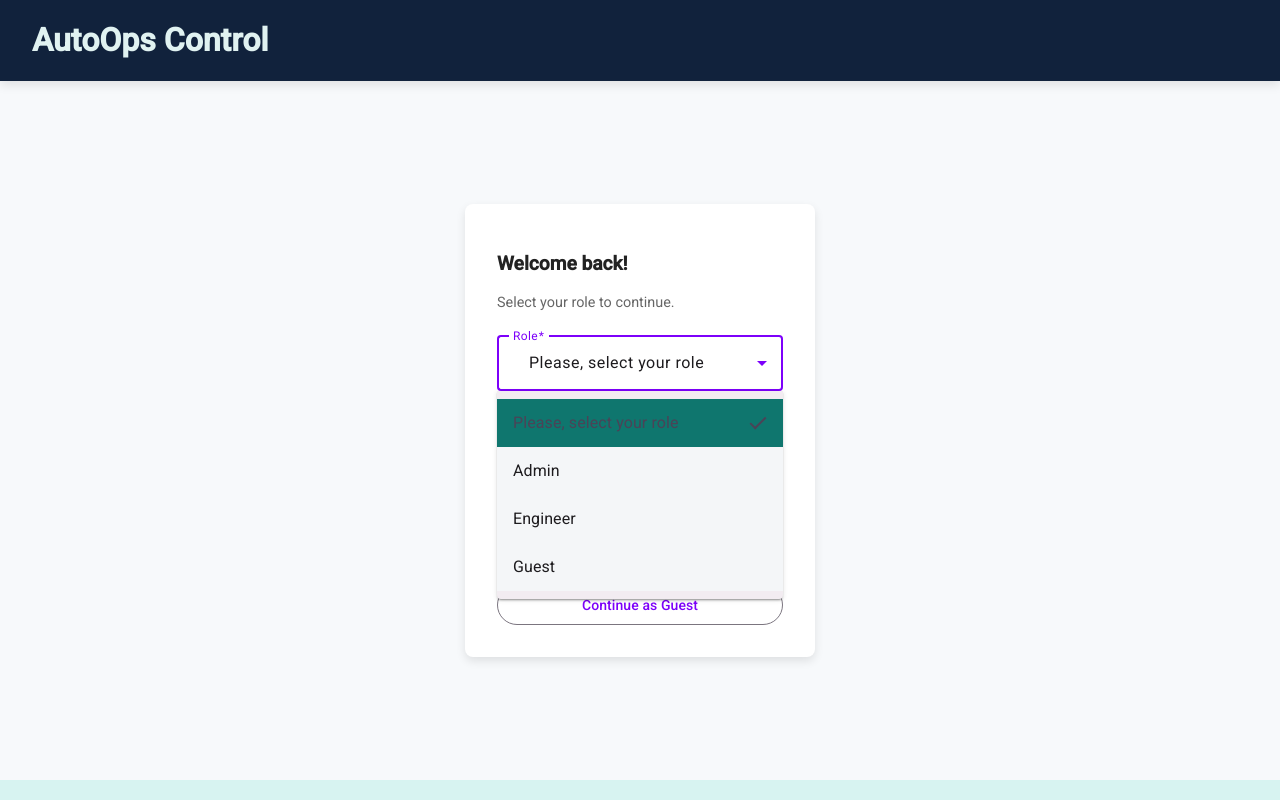
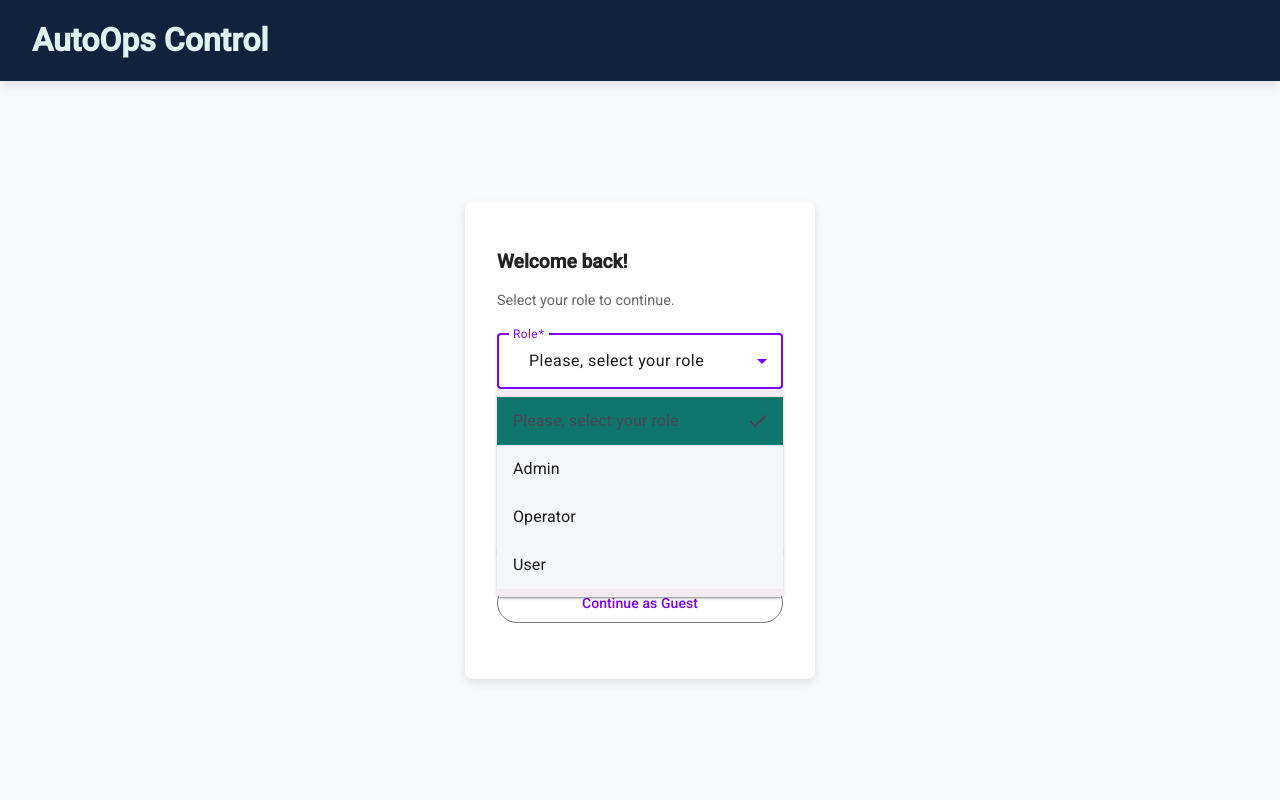
Before and after one commit to pelinoksuz/angular-performans-web-app, an Angular app: page /login in a window 1280 px wide. Both pictures are taken after a click on the element "Please, select your role". Built offline with nearby package versions, Linux system fonts and the light colour scheme.

Commit message:
fix: auth

```diff
--- a/src/app/app-routing.module.ts
+++ b/src/app/app-routing.module.ts
@@ -1,16 +1,19 @@
 import { NgModule } from '@angular/core';
 import { RouterModule, Routes } from '@angular/router';
 import { MainLayoutComponent } from './layout/main-layout/main-layout.component';
+import { RoleGuard } from './core/guards/role.guard';
 
 const routes: Routes = [
   { path: '', redirectTo: 'login', pathMatch: 'full' },
 
+  // --- LOGIN ---
   {
     path: 'login',
     loadChildren: () =>
       import('./modules/login/login.module').then(m => m.LoginModule)
   },
 
+  // --- PROTECTED LAYOUT ---
   {
     path: '',
     component: MainLayoutComponent,
@@ -19,13 +22,18 @@ const routes: Routes = [
         path: 'dashboard',
         loadComponent: () =>
           import('./modules/dashboard/dashboard.component')
-            .then(c => c.DashboardComponent)   // ✔ DOĞRUSU BU
+            .then(c => c.DashboardComponent),
+        canActivate: [RoleGuard],
+        data: { roles: ['admin', 'operator', 'user', 'guest'] } // public access
       },
+
       {
         path: 'vehicles',
         loadComponent: () =>
           import('./modules/vehicles/vehicles.component')
-            .then(c => c.VehiclesComponent)   // ✔ Bu zaten doğruydu
+            .then(c => c.VehiclesComponent),
+        canActivate: [RoleGuard],
+        data: { roles: ['admin', 'operator'] } // users cannot access vehicles
       }
     ]
   }
--- /dev/null
+++ b/src/app/core/guards/role.guard.ts
@@ -0,0 +1,22 @@
+import { Injectable } from '@angular/core';
+import { CanActivate, Router } from '@angular/router';
+
+@Injectable({
+  providedIn: 'root'
+})
+export class RoleGuard implements CanActivate {
+
+  constructor(private router: Router) {}
+
+  canActivate(route: any): boolean {
+    const userRole = localStorage.getItem('role');
+    const allowedRoles = route.data['roles'] as Array<string>;
+
+    if (!allowedRoles.includes(userRole || '')) {
+      this.router.navigate(['/login']);
+      return false;
+    }
+
+    return true;
+  }
+}
--- a/src/app/core/header/header.component.html
+++ b/src/app/core/header/header.component.html
@@ -4,6 +4,7 @@
   <div class="app-header__right">
     <ng-container *ngIf="userMode === 'guest'">
       <span class="guest-badge">Guest Mode</span>
+      <button mat-stroked-button color="primary" (click)="logout()">Logout</button>
     </ng-container>
 
     <ng-container *ngIf="userMode === 'admin'">
--- a/src/app/core/header/header.component.ts
+++ b/src/app/core/header/header.component.ts
@@ -1,4 +1,5 @@
 import { Component, Input } from '@angular/core';
+import { Router } from '@angular/router';
 
 @Component({
   selector: 'app-header',
@@ -7,11 +8,12 @@ import { Component, Input } from '@angular/core';
   styleUrl: './header.component.scss'
 })
 export class HeaderComponent {
+  constructor(private router: Router) { }
 
   title: string = 'AutoOps Control';
   @Input() userMode: 'guest' | 'admin' | 'engineer' | '' = '';
 
   logout() {
-    console.log('Logout clicked');
+    this.router.navigate(['/login']);
   }
 }
--- a/src/app/core/sidebar/sidebar.component.html
+++ b/src/app/core/sidebar/sidebar.component.html
@@ -6,7 +6,7 @@
       <span class="sidebar__label" *ngIf="isExpanded">Dashboard</span>
     </div>
 
-    <div class="sidebar__item" matRipple (click)="vehiclesClicked()">
+    <div class="sidebar__item" *ngIf="role === 'admin' || role === 'operator'" matRipple (click)="vehiclesClicked()">
       <mat-icon *ngIf="!isExpanded">build</mat-icon>
       <span class="sidebar__label" *ngIf="isExpanded">Vehicles</span>
     </div>
--- a/src/app/core/sidebar/sidebar.component.ts
+++ b/src/app/core/sidebar/sidebar.component.ts
@@ -9,6 +9,7 @@ import { Router } from '@angular/router';
 export class SidebarComponent {
 
   isExpanded = false;
+  role = localStorage.getItem('role');
 
   constructor(private router: Router) { }
 
--- a/src/app/modules/login/login.component.html
+++ b/src/app/modules/login/login.component.html
@@ -1,20 +1,20 @@
 <div class="login-page">
-<app-header userMode=""></app-header>
+  <app-header userMode=""></app-header>
   <!-- MAIN FORM CARD -->
   <main class="login-page__main">
     <mat-card class="login-page__card">
       <h2 class="login-page__welcome">Welcome back!</h2>
       <p class="login-page__subtitle">Select your role to continue.</p>
+      <form class="login-page__subtitle" [formGroup]="loginForm" (ngSubmit)="onLogin()">
 
-      <form [formGroup]="loginForm" (ngSubmit)="onLogin()" class="login-page__form">
         <!-- Role Dropdown -->
         <mat-form-field appearance="outline" class="login-page__field">
           <mat-label>Role</mat-label>
           <mat-select formControlName="role">
             <mat-option value="">Please, select your role</mat-option>
             <mat-option value="admin">Admin</mat-option>
-            <mat-option value="engineer">Engineer</mat-option>
-            <mat-option value="guest">Guest</mat-option>
+            <mat-option value="operator">Operator</mat-option>
+            <mat-option value="user">User</mat-option>
           </mat-select>
         </mat-form-field>
 
@@ -24,8 +24,11 @@
           <input matInput formControlName="accessCode" type="password" placeholder="Enter access code" />
         </mat-form-field>
 
-        <!-- Buttons -->
-        <button mat-raised-button color="primary" class="login-page__button login-page__button--primary" type="submit" [disabled]="loginForm.invalid">
+        <!-- Error message -->
+        <p *ngIf="loginError" style="color:red; margin-bottom:10px;">
+          {{ loginError }}
+        </p>
+        <button mat-raised-button color="primary" class="login-page__button login-page__button--primary" type="submit">
           Sign In
         </button>
 
@@ -35,7 +38,4 @@
       </form>
     </mat-card>
   </main>
-
-  <!-- FOOTER -->
-  <footer class="login-page__footer"></footer>
 </div>
--- a/src/app/modules/login/login.component.ts
+++ b/src/app/modules/login/login.component.ts
@@ -10,6 +10,7 @@ import { Router } from '@angular/router';
 })
 export class LoginComponent implements OnInit {
   loginForm!: FormGroup;
+  loginError: string = '';
 
   constructor(private fb: FormBuilder, private router: Router) {}
 
@@ -20,14 +21,43 @@ export class LoginComponent implements OnInit {
     });
   }
 
+  // Fake backend function
+  getUsers() {
+    return [
+      { role: 'admin', accessCode: '1111' },
+      { role: 'operator', accessCode: '2222' },
+      { role: 'user', accessCode: '3333' }
+    ];
+  }
+
   onLogin(): void {
-    if (this.loginForm.valid) {
-      console.log('Form data:', this.loginForm.value);
-      this.router.navigate(['/dashboard']);
+    if (!this.loginForm.valid) return;
+
+    const { role, accessCode } = this.loginForm.value;
+
+    const users = this.getUsers();
+    const foundUser = users.find(u => u.role === role);
+
+    if (!foundUser) {
+      this.loginError = 'Selected role is invalid.';
+      return;
     }
+
+    if (foundUser.accessCode !== accessCode) {
+      this.loginError = 'Access code is incorrect.';
+      return;
+    }
+
+    this.loginError = '';
+    localStorage.setItem('token', 'dummy-token');
+    localStorage.setItem('role', role);
+
+    this.router.navigate(['/dashboard']);
   }
 
   continueAsGuest(): void {
+    localStorage.setItem('token', 'guest-token');
+    localStorage.setItem('role', 'guest');
     this.router.navigate(['/dashboard']);
   }
 }
```
Also changed, not shown: 1 other file (tests, documents, lock files or other folders).
